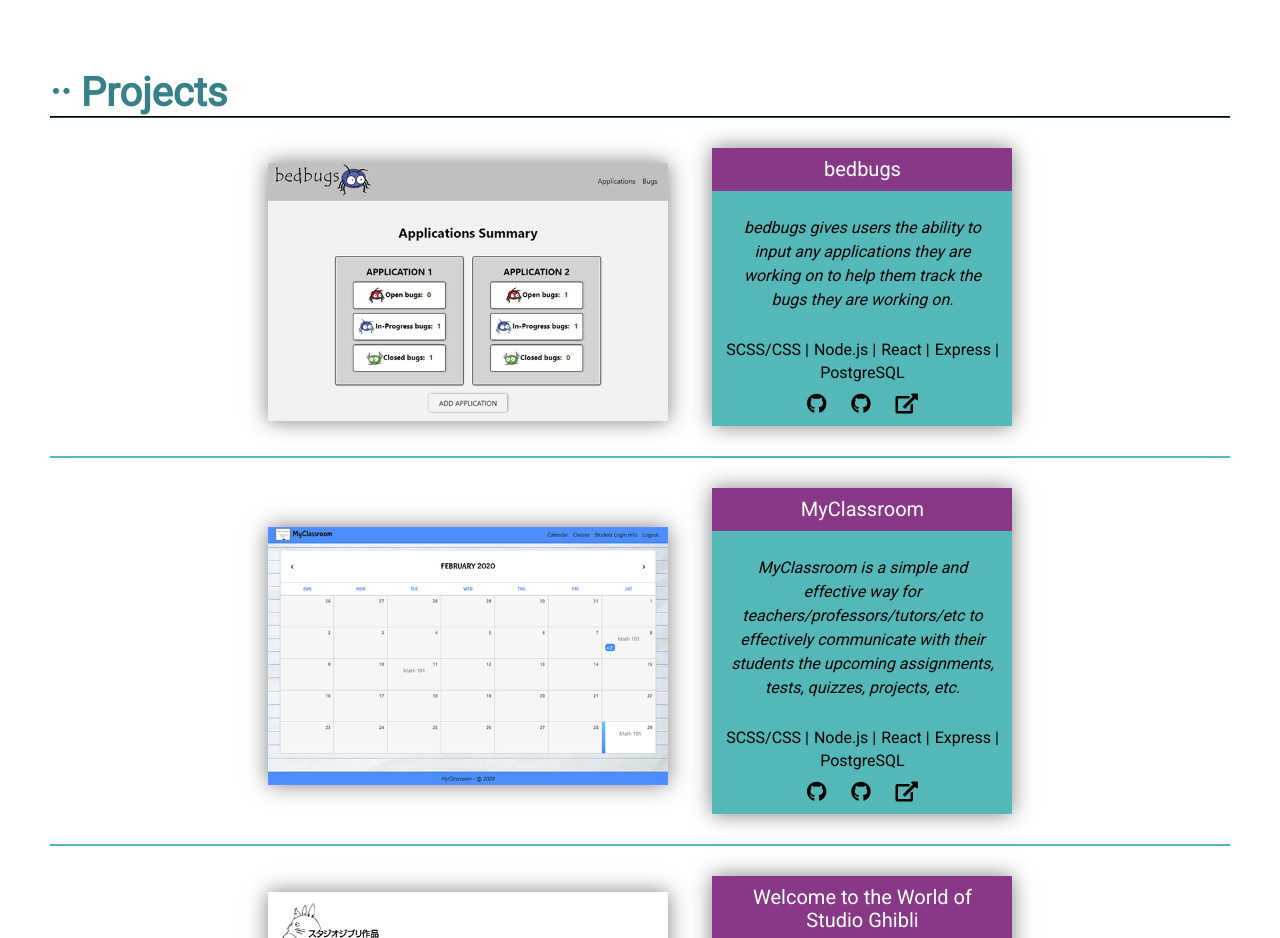
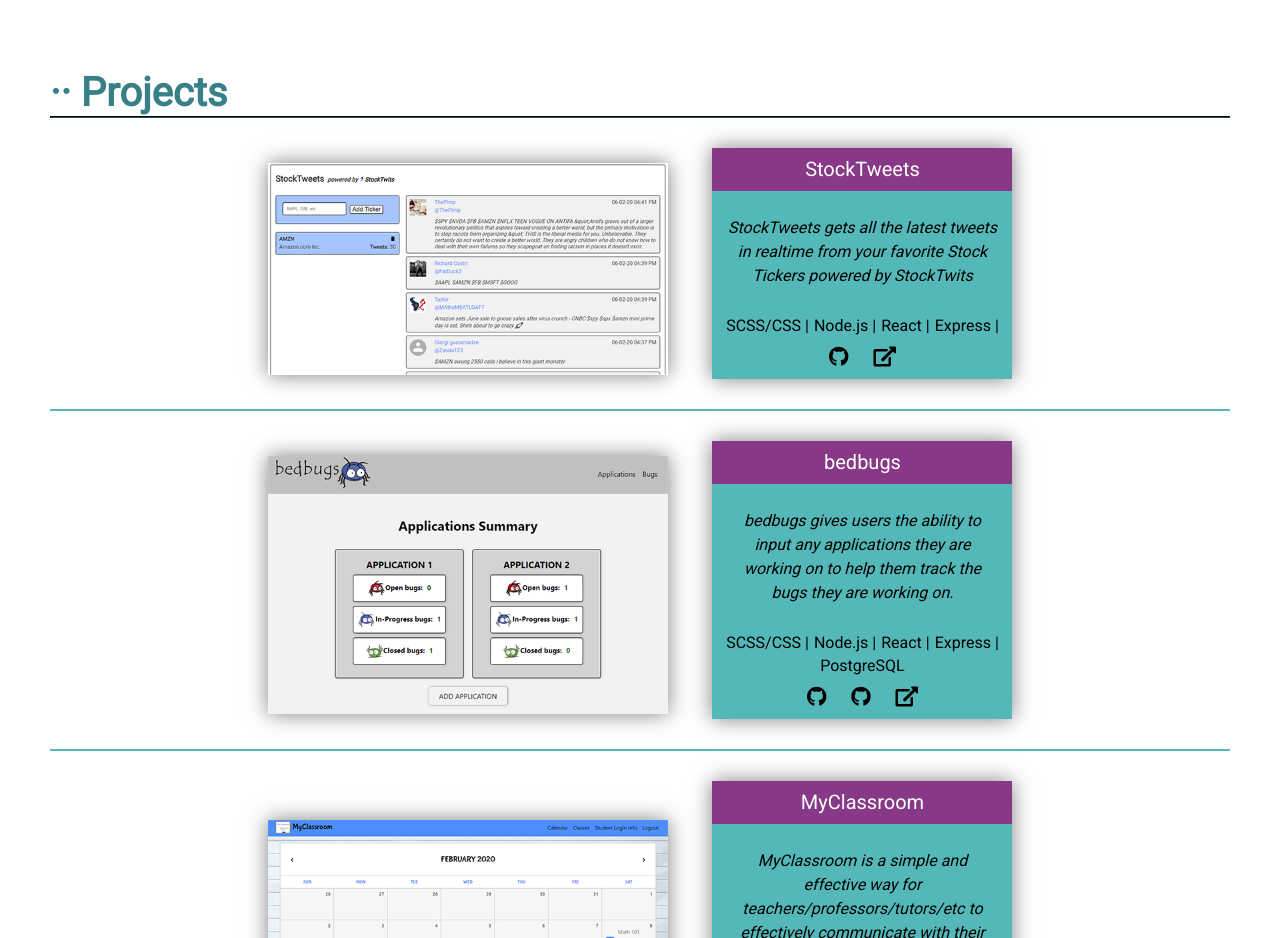
Before and after one commit to cableredi/kcportfolio, a plain HTML site: page index.html in a window 1280 px wide. Shown: the part 1840-2778 px from the top of the page. Drawn offline with nearby package versions, Linux system fonts and the light colour scheme.

Commit message:
added stocktweets project

```diff
--- a/index.html
+++ b/index.html
@@ -135,6 +135,46 @@
       <section id="projects">
         <h2><span>&centerdot;&centerdot; </span>Projects</h2>
         <hr />
+
+        <div class="project">
+          <img src="./assets/images/StockTweets.PNG" alt="StockTweets screenshot" />
+          <div class="project-information">
+            <div class="project-name">
+              StockTweets
+            </div>
+            <div class="project-desc">
+              StockTweets gets all the latest tweets in realtime from your favorite Stock Tickers powered by StockTwits
+            </div>
+            <div class="project-tech">
+              <ul>
+                <li>SCSS/CSS <span class="verticalBar">&verbar;</span></li>
+                <li>Node.js <span class="verticalBar">&verbar;</span></li>
+                <li>React <span class="verticalBar">&verbar;</span></li>
+                <li>Express <span class="verticalBar">&verbar;</span></li>
+              </ul>
+            </div>
+            <div class="project-icons">
+              <ul>
+                <li>
+                  <a
+                    href="https://github.com/cableredi/stocktweets"
+                    target="_blank"
+                    rel="noopener"
+                  >
+                    <i class="fab fa-github"></i>
+                  </a>
+                  <a
+                    href="https://stocktweets.now.sh"
+                    target="_blank"
+                    rel="noopener"
+                  >
+                    <i class="fas fa-external-link-alt"></i>
+                  </a>
+                </li>
+              </ul>
+            </div>
+          </div>
+        </div>
 
         <div class="project">
           <img src="./assets/images/Bedbugs.PNG" alt="Bedbugs screenshot" />
```
Also changed, not shown: assets/images/StockTweets.PNG (added).
